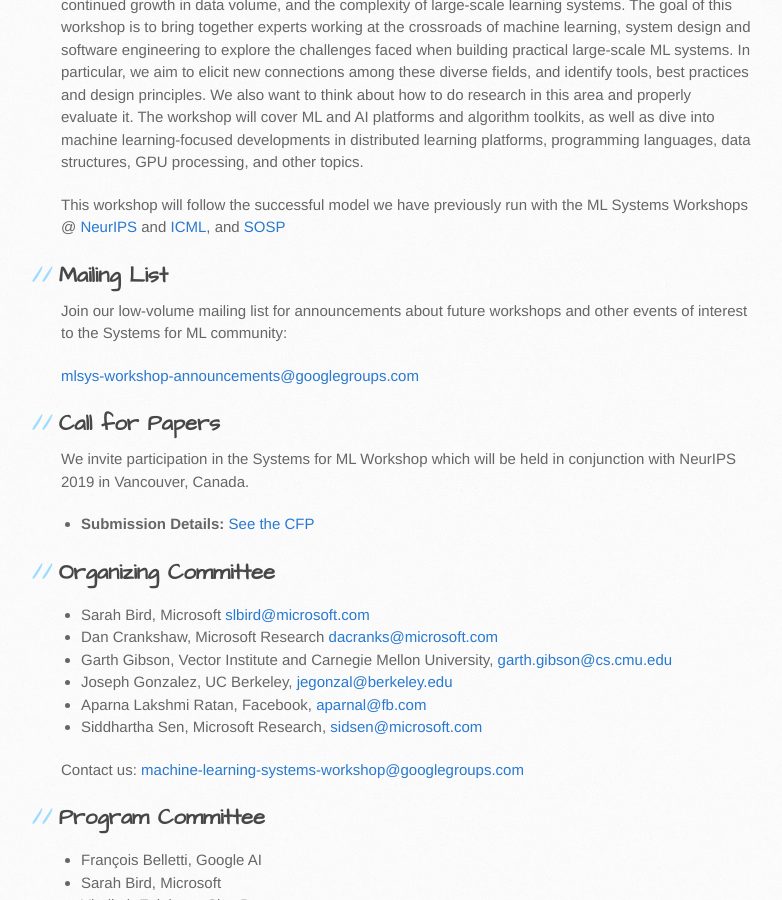
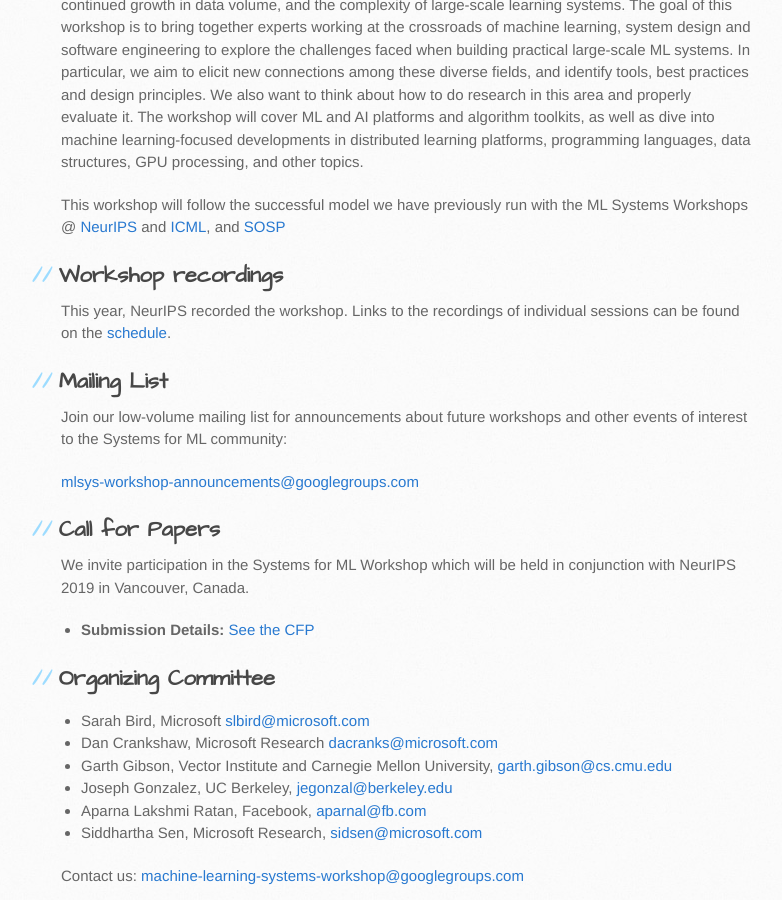
Before and after one commit to LearningSys/neurips19, a Jekyll site: the page built from index.md, in a window 1280 px wide and 900 px high, scrolled down 539 px. Shown: the whole window, without its empty margins (109-891 px from the left). Built offline with Jekyll 4.4.1, drawn with Linux system fonts in a browser that asks for light colours; the repository's description, which GitHub fills in, is left out; our own code applies the rules of GitHub Pages for plain Markdown files.

Commit message:
Add recordings section

```diff
--- a/index.md
+++ b/index.md
@@ -7,6 +7,10 @@
 A new area is emerging at the intersection of artificial intelligence, machine learning, and systems design. This birth is driven by the explosive growth of diverse applications of ML in production, the continued growth in data volume, and the complexity of large-scale learning systems. The goal of this workshop is to bring together experts working at the crossroads of machine learning, system design and software engineering to explore the challenges faced when building practical large-scale ML systems. In particular, we aim to elicit new connections among these diverse fields, and identify tools, best practices and design principles. We also want to think about how to do research in this area and properly evaluate it. The workshop will cover ML and AI platforms and algorithm toolkits, as well as dive into machine learning-focused developments in distributed learning platforms, programming languages, data structures, GPU processing, and other topics.
 
 This workshop will follow the successful model we have previously run with the ML Systems Workshops @ [NeurIPS](http://learningsys.org/nips18/) and [ICML](https://sites.google.com/site/mlsys2016/), and [SOSP](http://learningsys.org/sosp17/)
+
+## Workshop recordings
+
+This year, NeurIPS recorded the workshop. Links to the recordings of individual sessions can be found on the [schedule](/neurips19/schedule.html).
 
 ## Mailing List
 
```
